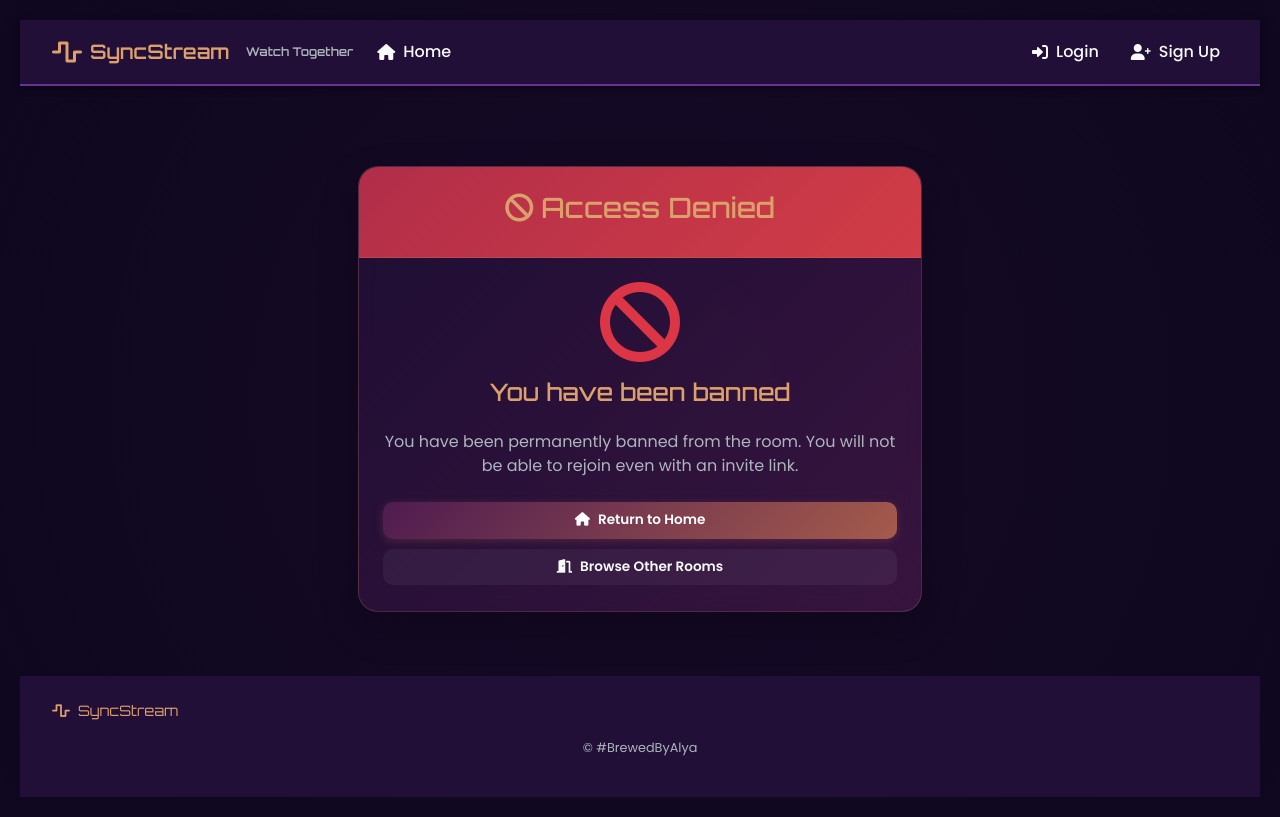
After one commit to brewedbyalya/syncStream, a Django app: page /rooms/youre-banned/ in a window 1280 px wide. The commit adds this page. Run offline with Django 5.2, Linux system fonts and the light colour scheme.

Commit message:
Small fixes.

```diff
--- a/railway.json
+++ b/railway.json
@@ -3,7 +3,7 @@
     "builder": "NIXPACKS"
   },
   "deploy": {
-    "startCommand": "python manage.py migrate && gunicorn your_project.wsgi:application --bind 0.0.0.0:$PORT",
+    "startCommand": "python manage.py migrate && gunicorn syncstream_project.wsgi:application --bind 0.0.0.0:$PORT",
     "restartPolicyType": "ON_FAILURE",
     "restartPolicyMaxRetries": 10
   }
--- a/rooms/urls.py
+++ b/rooms/urls.py
@@ -23,4 +23,5 @@ urlpatterns = [
     path('<uuid:room_id>/users/<int:user_id>/kick/', views.kick_user, name='kick_user'),
     path('<uuid:room_id>/users/<int:user_id>/ban/', views.ban_user, name='ban_user'),
     path('<uuid:room_id>/users/<int:user_id>/unban/', views.unban_user, name='unban_user'),
+    path('youre-banned/', views.youre_banned, name='youre_banned'),
 ]
--- a/rooms/views.py
+++ b/rooms/views.py
@@ -23,6 +23,16 @@ User = get_user_model()
 def home(request):
     rooms = Room.objects.filter(is_active=True, is_private=False)
     return render(request, 'rooms/home.html', {'rooms': rooms})
+
+
+def youre_banned(request):
+    room_name = request.GET.get('room_name', '')
+    banned_by = request.GET.get('banned_by', '')
+
+    return render(request, 'rooms/youre_banned.html', {
+        'room_name': room_name,
+        'banned_by': banned_by
+    })
 
 def room_list(request):
     search_query = request.GET.get('q', '')
@@ -570,7 +580,8 @@ def kick_user(request, room_id, user_id):
                 'type': 'you_were_kicked',
                 'room_id': str(room_id),
                 'room_name': room.name,
-                'kicked_by': request.user.username
+                'kicked_by': request.user.username,
+                'redirect_url': '/'
             }
         )
 
@@ -613,7 +624,8 @@ def ban_user(request, room_id, user_id):
                 'type': 'you_were_banned',
                 'room_id': str(room_id),
                 'room_name': room.name,
-                'banned_by': request.user.username
+                'banned_by': request.user.username,
+                'redirect_url': f'/youre-banned/?room_name={room.name}&banned_by={request.user.username}'
             }
         )
 
--- a/static/js/room.js
+++ b/static/js/room.js
@@ -347,9 +347,12 @@ function handleUserBanned(data) {
 }
 
 function handleYouWereBanned(data) {
+    console.log('You were banned:', data);
     showNotification(`You were permanently banned from "${data.room_name}" by ${data.banned_by}`, 'danger');
+
     setTimeout(() => {
-        window.location.href = '/';
+        showNotification('Redirecting...', 'info');
+        window.location.href = data.redirect_url || '/youre-banned/';
     }, 3000);
 }
 
--- a/syncstream_project/settings.py
+++ b/syncstream_project/settings.py
@@ -129,11 +129,11 @@ USE_TZ = True
 
 # Static files (CSS, JavaScript, Images)
 STATIC_URL = '/static/'
-STATIC_ROOT = os.path.join(BASE_DIR, 'staticfiles')
-STATICFILES_STORAGE = 'whitenoise.storage.CompressedManifestStaticFilesStorage'
+STATICFILES_DIRS = [BASE_DIR / 'static']
+STATIC_ROOT = BASE_DIR / 'staticfiles'
 
 MEDIA_URL = '/media/'
-MEDIA_ROOT = os.path.join(BASE_DIR, 'mediafiles')
+MEDIA_ROOT = BASE_DIR / 'media'
 
 # Default primary key field type
 DEFAULT_AUTO_FIELD = 'django.db.models.BigAutoField'
--- /dev/null
+++ b/templates/rooms/youre_banned.html
@@ -0,0 +1,48 @@
+{% extends 'base.html' %}
+{% load static %}
+
+{% block content %}
+<div class="container mt-5">
+    <div class="row justify-content-center">
+        <div class="col-md-6">
+            <div class="card card-gradient text-center">
+                <div class="card-header bg-danger text-white">
+                    <h3><i class="fas fa-ban me-2"></i>Access Denied</h3>
+                </div>
+                <div class="card-body">
+                    <div class="mb-4">
+                        <i class="fas fa-ban fa-5x text-danger mb-3"></i>
+                        <h4>You have been banned</h4>
+                    </div>
+
+                    <p class="text-muted mb-4">
+                        You have been permanently banned from the room.
+                        You will not be able to rejoin even with an invite link.
+                    </p>
+
+                    {% if room_name %}
+                    <div class="alert alert-info">
+                        <strong>Room:</strong> {{ room_name }}
+                    </div>
+                    {% endif %}
+
+                    {% if banned_by %}
+                    <div class="alert alert-warning">
+                        <strong>Banned by:</strong> {{ banned_by }}
+                    </div>
+                    {% endif %}
+
+                    <div class="d-grid gap-2">
+                        <a href="{% url 'home' %}" class="btn btn-primary">
+                            <i class="fas fa-home me-2"></i>Return to Home
+                        </a>
+                        <a href="{% url 'rooms:room_list' %}" class="btn btn-outline-secondary">
+                            <i class="fas fa-door-open me-2"></i>Browse Other Rooms
+                        </a>
+                    </div>
+                </div>
+            </div>
+        </div>
+    </div>
+</div>
+{% endblock %}
```
Also changed, not shown: rooms/consumers.py (+23 -11 lines), templates/rooms/room_detail.html (+13 -1 lines), readme.md, 1 other file.
